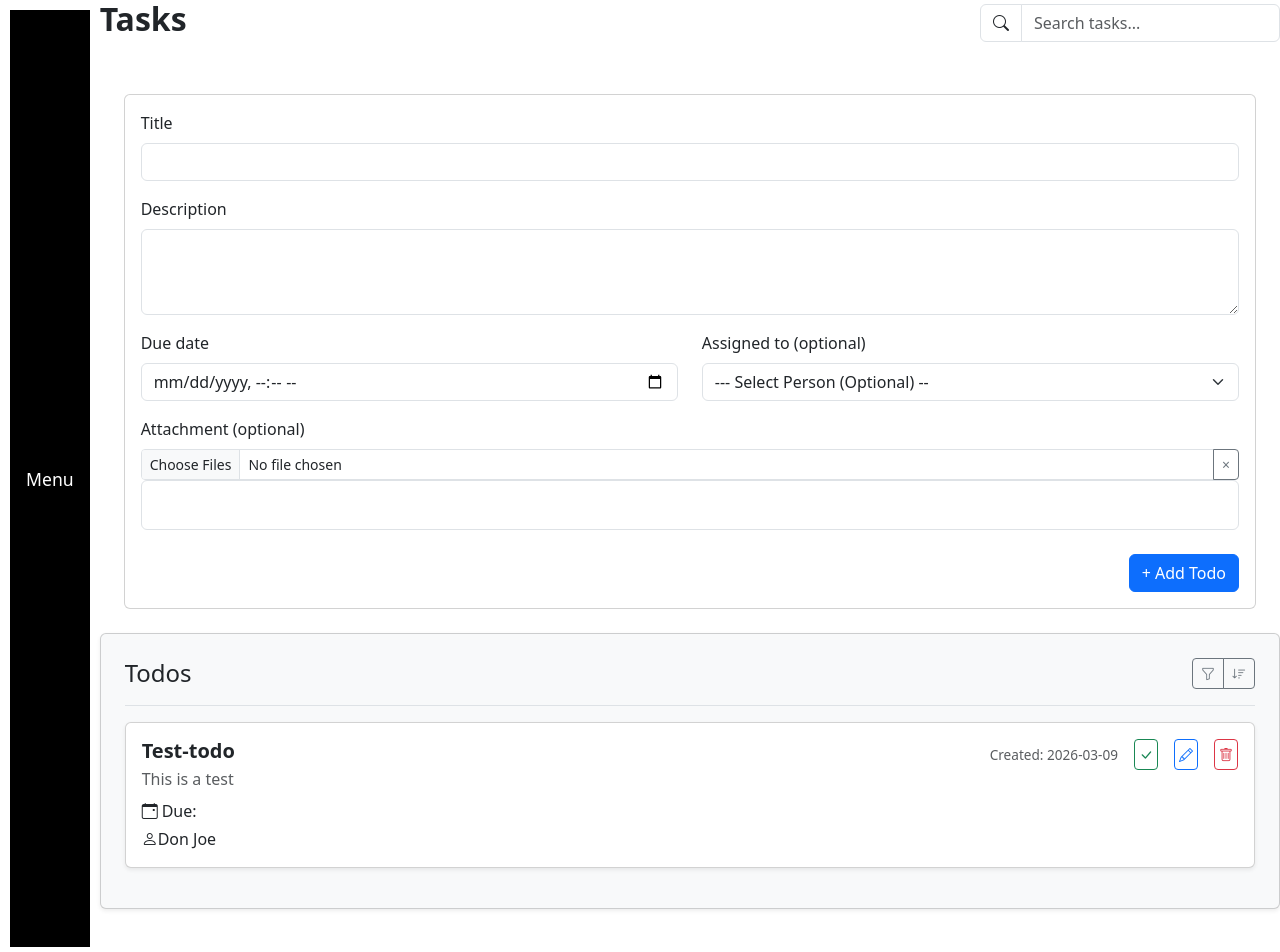
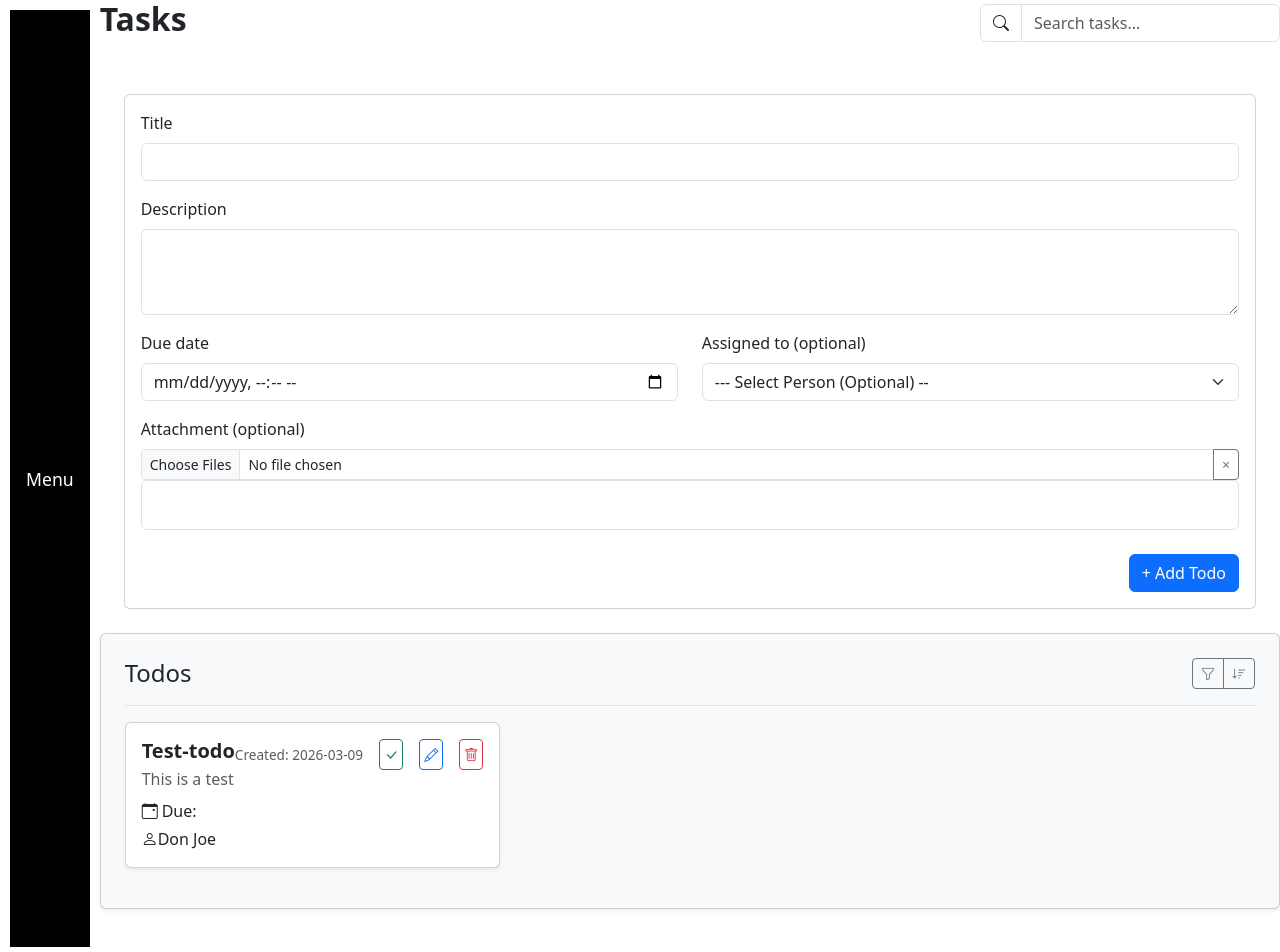
Before and after one commit to Spindelen/todo-app-react, a React (Vite) app: page / in a window 1280 px wide. Shown: the top 952 px of the page. Built offline with nearby package versions, Linux system fonts and the light colour scheme.

Commit message:
refractor and made searchbar work

```diff
--- a/src/App.jsx
+++ b/src/App.jsx
@@ -4,7 +4,7 @@ import Content from "./assets/components/content";
 import Sidebar from "./assets/components/Sidebar";
 import TodoCard from "./assets/components/TodoCard";
 import TodoList from "./assets/components/TodoList";
-
+import "./assets/components/css/App.css"
 
 
 function App() {
@@ -18,28 +18,37 @@ function App() {
     attachments: []
   }
   ]);
+const [search, setSearch] = useState("");
 
 const addTodo = (newTodo) => {
   setTodos([...todos, newTodo]);
 };
 
-  return(
+const filteredTodos = todos.filter((todo) => {
+    const q = search.toLowerCase();
+    return (
+      todo.title.toLowerCase().includes(q) ||
+      todo.description.toLowerCase().includes(q)
+    );
+  });
+
+ return (
     <div className="d-flex">
-      <Sidebar/>
+      <Sidebar />
+
       <div className="flex-grow-1">
-        <Header/>
+        <Header search={search} setSearch={setSearch} />
+
         <Content onAddTodo={addTodo} />
+
         <TodoList
-        todos={todos}
-        onDelete={(id) =>
-          console.log('Delete', id)}
-        onToggle={(id) =>
-          console.log('Toggle', id)}
-       />
+          todos={filteredTodos}
+          onDelete={(id) => console.log("Delete", id)}
+          onToggle={(id) => console.log("Toggle", id)}
+        />
       </div>
     </div>
-    );
-
+  );
 }
 
 export default App
--- a/src/assets/components/Header.jsx
+++ b/src/assets/components/Header.jsx
@@ -1,12 +1,9 @@
 import React from "react";
 
-const Header = () => {
+const Header = ({ search, setSearch }) => {
   return (
-
-
     <div className="d-flex justify-content-between align-items-center mb-4">
       <h2 className="fw-bold">Tasks</h2>
-
 
       <div className="input-group" style={{ width: "300px" }}>
         <span className="input-group-text bg-white">
@@ -17,13 +14,11 @@ const Header = () => {
           type="text"
           className="form-control"
           placeholder="Search tasks..."
+          value={search}
+          onChange={(e) => setSearch(e.target.value)}
         />
       </div>
-
     </div>
-
-
-
   );
 };
 
--- a/src/assets/components/TodoList.jsx
+++ b/src/assets/components/TodoList.jsx
@@ -5,8 +5,6 @@ const TodoList = ({ todos, onDelete, onEdit, onToggle }) => {
   return (
     <div className="card shadow-sm p-4 bg-body-tertiary mb-5">
       <section>
-
-        {/* Header */}
         <div className="d-flex justify-content-between align-items-center mb-3 pb-3 border-bottom">
           <h2 className="h4 mb-0">Todos</h2>
 
@@ -20,11 +18,11 @@ const TodoList = ({ todos, onDelete, onEdit, onToggle }) => {
           </div>
         </div>
 
-        {/* Cards */}
         {todos.length === 0 && (
           <p className="text-muted">No todos yet.</p>
         )}
 
+        <div className="postit-grid">
         {todos.map((todo) => (
           <TodoCard
             key={todo.id}
@@ -34,7 +32,7 @@ const TodoList = ({ todos, onDelete, onEdit, onToggle }) => {
             onToggle={onToggle}
           />
         ))}
-
+        </div>
       </section>
     </div>
   );
--- /dev/null
+++ b/src/assets/components/css/App.css
@@ -0,0 +1,32 @@
+.postit {
+  background: #fff9a8; /* gul post-it färg */
+  padding: 20px;
+  border-radius: 4px;
+  width: 220px;
+  min-height: 180px;
+  box-shadow: 0 4px 6px rgba(0,0,0,0.15);
+  transform: rotate(-2deg);
+  transition: transform 0.2s ease, box-shadow 0.2s ease;
+  font-family: "Segoe UI", sans-serif;
+}
+
+.postit:hover {
+  transform: rotate(0deg) scale(1.03);
+  box-shadow: 0 8px 12px rgba(0,0,0,0.25);
+}
+
+.postit-title {
+  font-weight: bold;
+  margin-bottom: 10px;
+}
+
+.postit-footer {
+  display: flex;
+  justify-content: space-between;
+  margin-top: 15px;
+}
+.postit-grid {
+  display: flex;
+  flex-wrap: wrap;
+  gap: 20px;
+}
```
Lines whose indentation alone changed are shown as unchanged.
